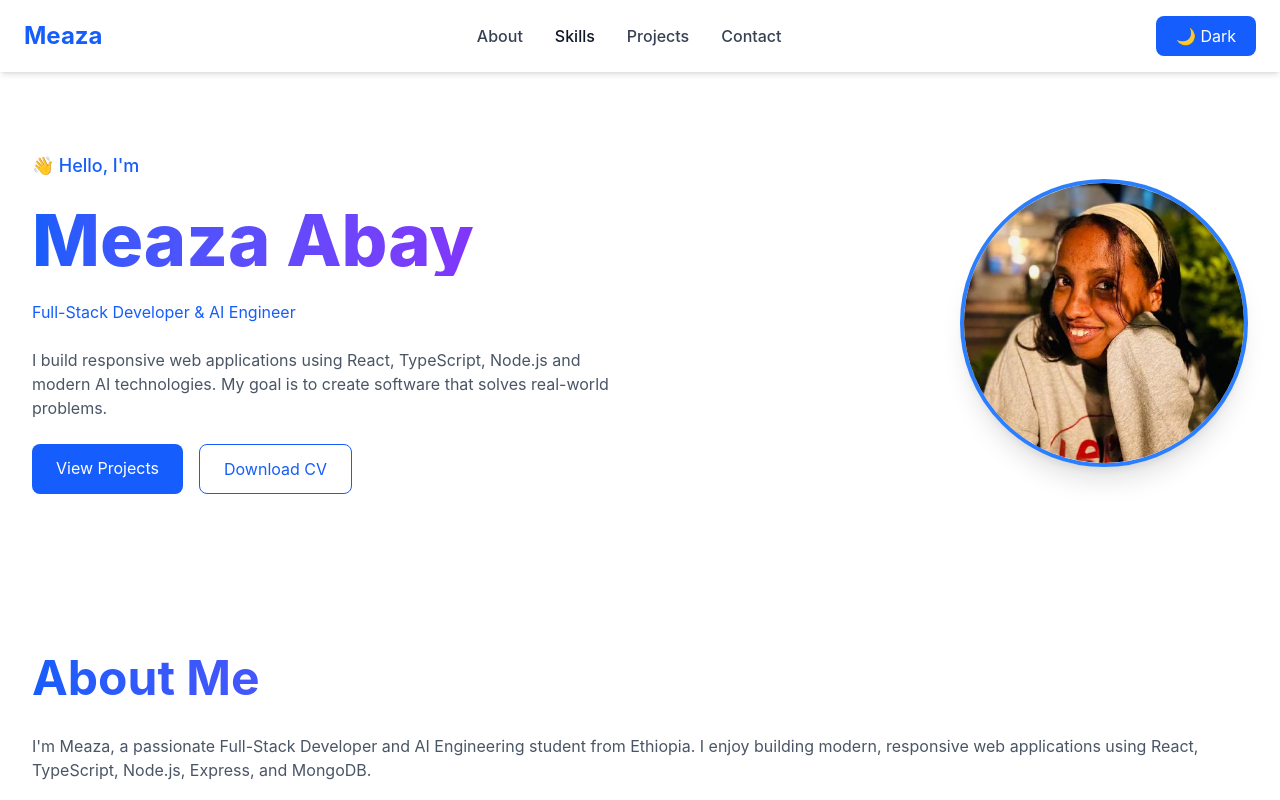
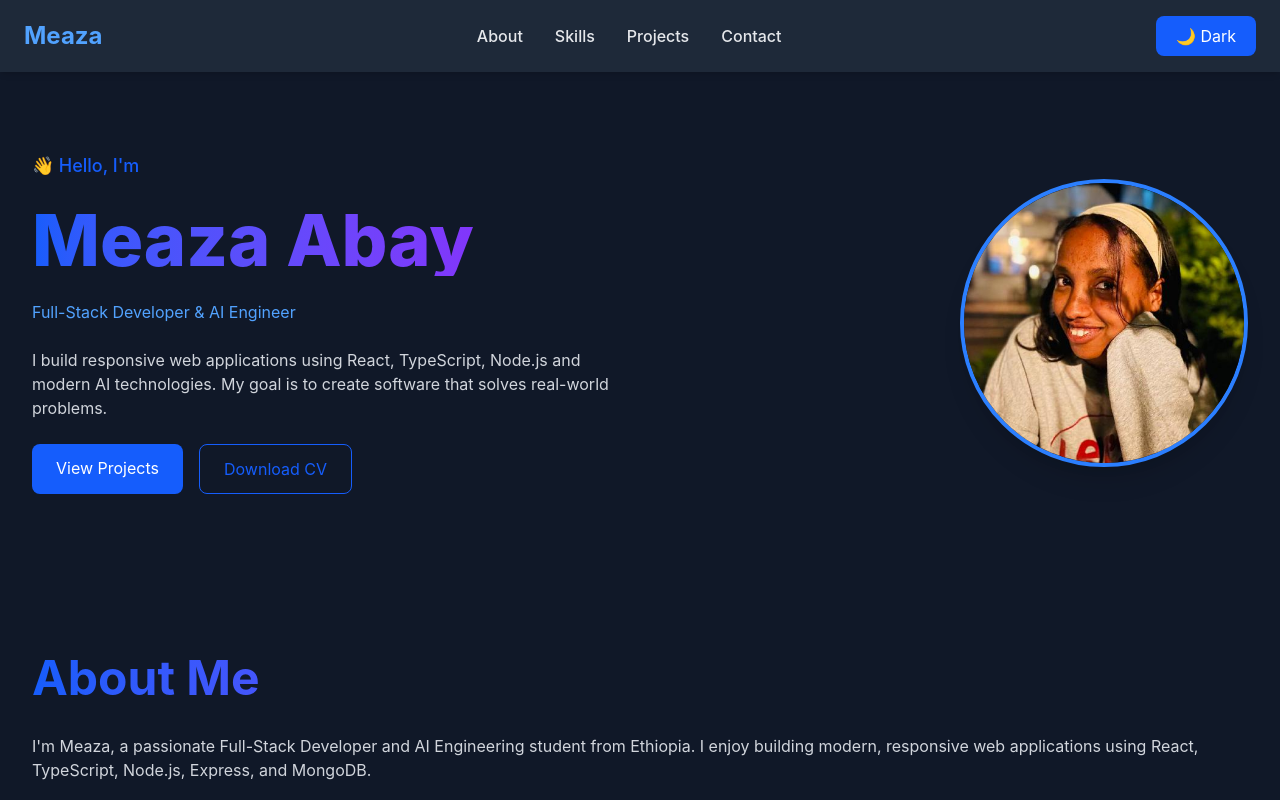
Before and after one commit to Meaza336/meaza-portfolio, a React (Vite) app: page / in a window 1280 px wide. Shown: the top 800 px of the page. Built offline with nearby package versions, Linux system fonts and the light colour scheme.

Commit message:
feat: complete portfolio

```diff
--- a/src/App.tsx
+++ b/src/App.tsx
@@ -7,7 +7,7 @@ import Projects from "./components/Projects";
 import Contact from "./components/Contact"
 
 function App() {
-  const [darkMode, setDarkMode] = useState(false);
+  const [darkMode, setDarkMode] = useState(true);
 
   return (
     <div
--- a/src/components/Contact.tsx
+++ b/src/components/Contact.tsx
@@ -42,7 +42,7 @@ function Contact({ darkMode }: ContactProps) {
   <form ref={form}
    onSubmit={sendEmail} className="max-w-2xl mx-auto flex flex-col gap-6">
     <div>
-  <label className="block mb-2 font-medium">
+  <label className="block mb-2 text-blue-600 font-medium">
     Name
   </label>
 
@@ -54,7 +54,7 @@ function Contact({ darkMode }: ContactProps) {
   />
 </div>
 <div>
-  <label className="block mb-2 font-medium">
+  <label className="block mb-2 text-blue-600 font-medium">
     Email
   </label>
 
@@ -66,7 +66,7 @@ function Contact({ darkMode }: ContactProps) {
   />
 </div>
 <div>
-  <label className="block mb-2 font-medium">
+  <label className="block mb-2 text-blue-600  font-medium">
     Message
   </label>
 
--- a/src/components/Navbar.tsx
+++ b/src/components/Navbar.tsx
@@ -21,7 +21,7 @@ function Navbar( { darkMode, setDarkMode }: NavbarProps) {
           </li>
 
           <li>
-            <a href="#skills" className={`transition hover:text-blue-500 $darkMode ? "text-gray-200" : "text-gray-700"}`}>
+            <a href="#skills" className={`transition hover:text-blue-500 ${darkMode ? "text-gray-200" : "text-gray-700"}`}>
               Skills
             </a>
           </li>
@@ -40,7 +40,7 @@ function Navbar( { darkMode, setDarkMode }: NavbarProps) {
         </ul>
 
         <button onClick={() => setDarkMode(!darkMode)} className="bg-blue-600 text-white px-5 py-2 rounded-lg">
-          {darkMode ? "☀️ Light" : "🌙 Dark"}
+          {darkMode ?  "🌙 Dark" : "☀️ Light" }
           </button>
 
       </div>
```
Also changed, not shown: src/components/Button.tsx (deleted).
